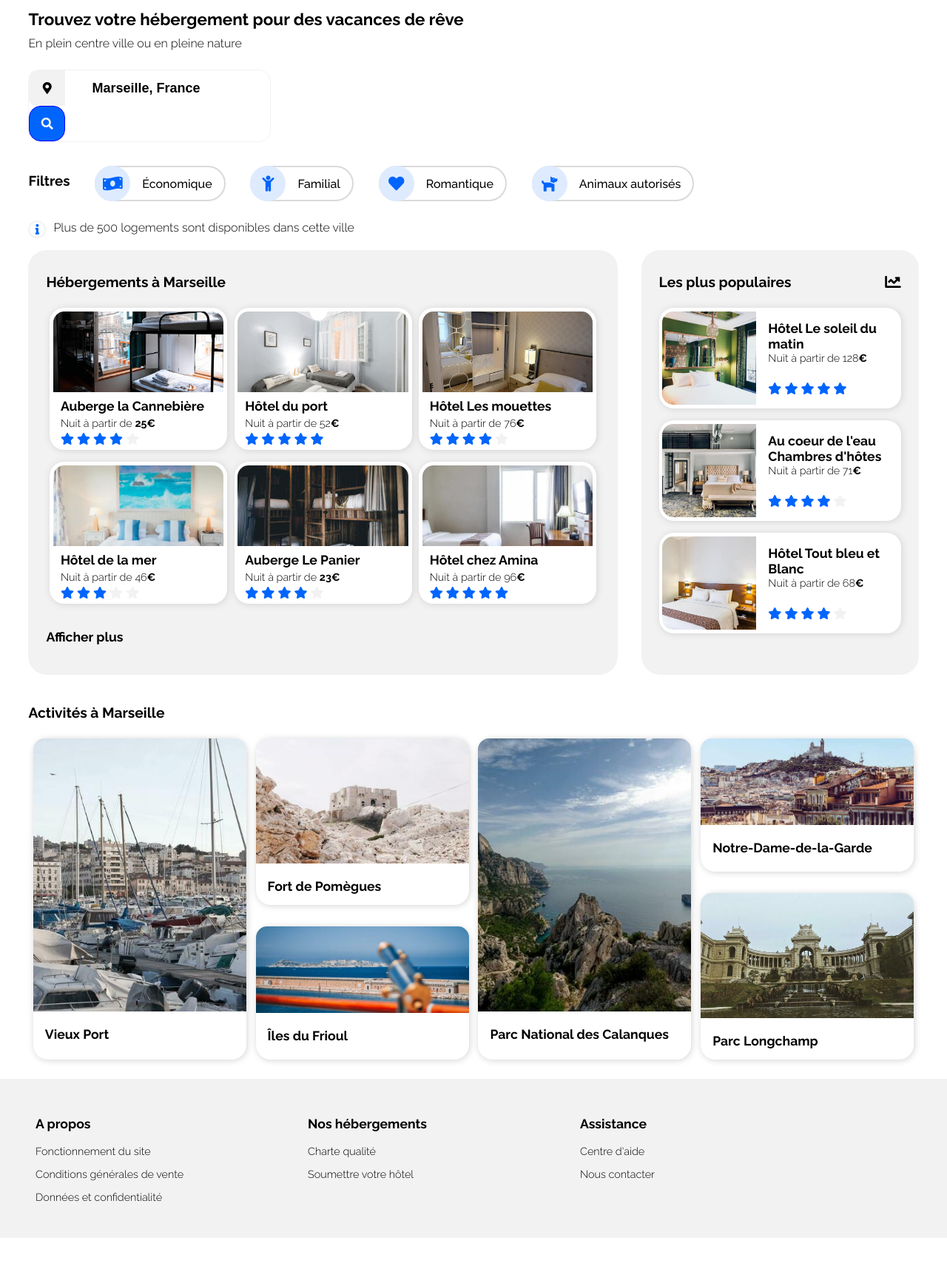
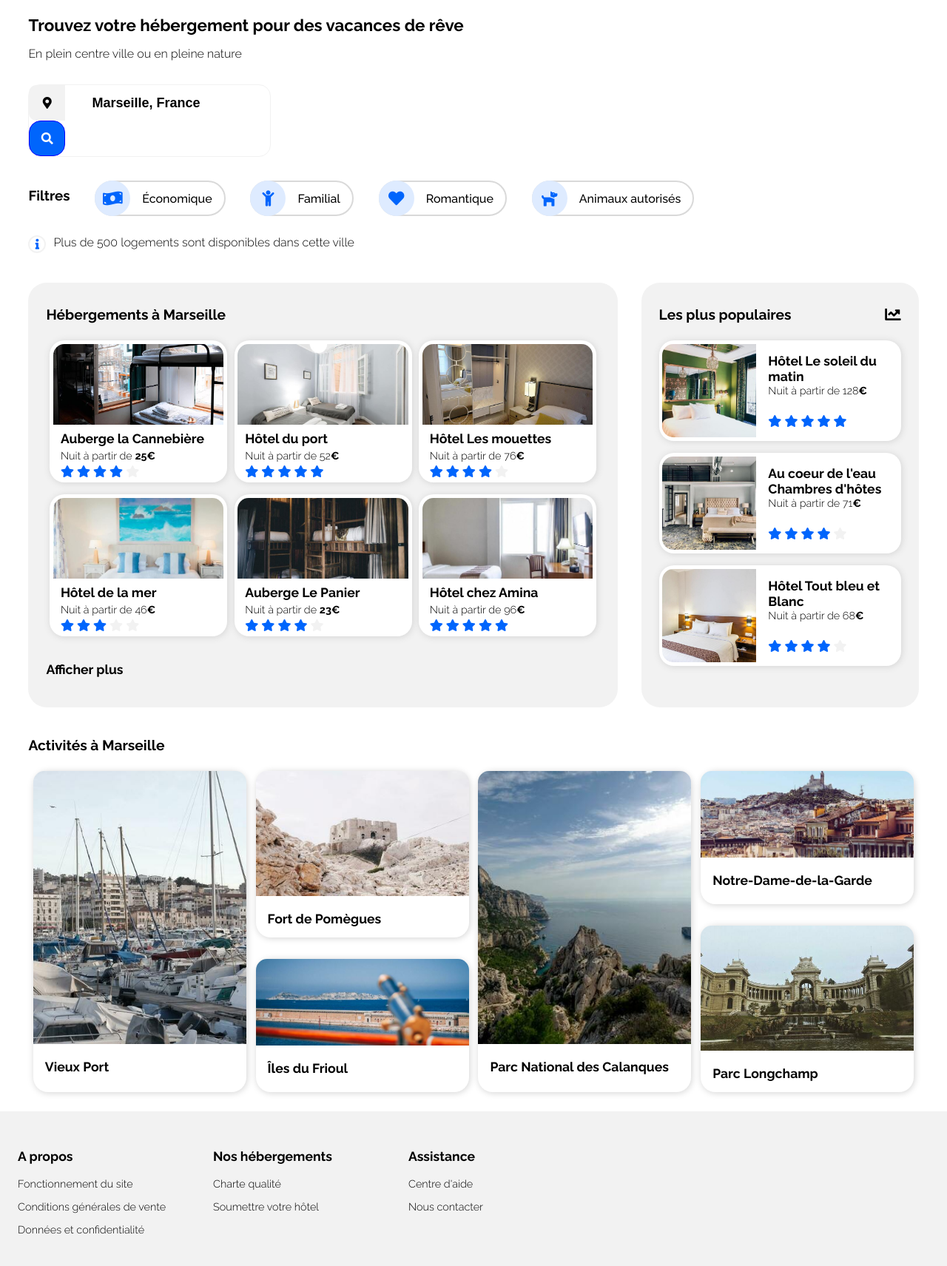
Before and after one commit to jbouheli/JocelinBouhelier_2_21052021, a plain HTML site: page index.html in a window 1280 px wide. Shown: the part 103-1814 px from the top of the page at 74% size. Before the commit the page ends 1776 px from the top, so only its background shows below. Drawn offline with Linux system fonts and the light colour scheme.

Commit message:
ajustement padding / margin dans le header

```diff
--- a/styles.css
+++ b/styles.css
@@ -9,8 +9,10 @@
 body {
     font-family: "Raleway", "Sans serif";
     width: 100%;
+    margin: auto;
     margin-top: 4%;
     min-width: 375px;
+    max-width: 1375px;
 }
 
 /* Styles et couleurs */
@@ -143,7 +145,7 @@ header {
     order: 2;
     width: 100%;
     text-align: center;
-    margin-top: 10px;
+    margin-top: 1em;
     padding-bottom: 10px;
 }
 
@@ -156,11 +158,6 @@ header {
     padding-top: 0px;
     margin-top: 0px;
     color: #0065fc;
-}
-
-.logo-nav {
-    margin-left: 10px;
-    border: 2px solid black;
 }
 
 .conteneur-logo {
@@ -176,7 +173,7 @@ header {
 
 .item-lien {
     width: 100%;
-    border-bottom: 2px solid #f2f2f2;
+    border-bottom: 3px solid #f2f2f2;
     padding-bottom: 10px;
 }
 
@@ -195,12 +192,11 @@ header {
 }
 
 .description {
-    padding-top: 1em;
+    padding-top: 1.5em;
 }
 
 .description > p {
-    padding-top: 10px;
-    padding-bottom: 10px;
+    padding-top: 1em;
     font-weight: 300;
 }
 
@@ -213,7 +209,7 @@ header {
 .search-bar {
     width: 20.5em;
     height: auto;
-    margin-top: 1em;
+    margin-top: 2em;
     margin-bottom: 1em;
     border: 1px solid #f2f2f2;
     border-radius: 1em;
@@ -297,6 +293,7 @@ header {
 
 .info-bulle {
     display: flex;
+    padding-bottom: 1.5em;
     font-weight: 300;
 }
 
@@ -452,7 +449,7 @@ header {
 
 .card-footer {
     width: 15em;
-    margin: 2em 5em 2em 3em;
+    margin: 2em 0 2em 1.5em;
 }
 
 footer p {
@@ -476,6 +473,7 @@ footer p {
         width: auto;
         margin-left: auto;
         margin-right: 1em;
+        margin-top: 10px;
     }
     .signin {
         order: 1;
```
